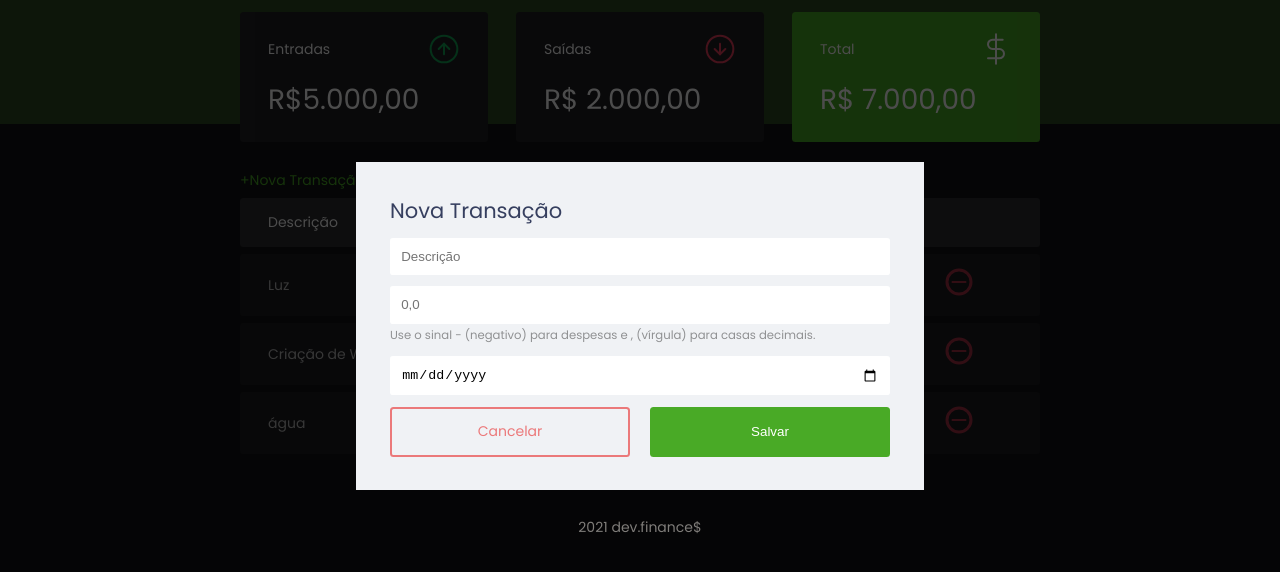
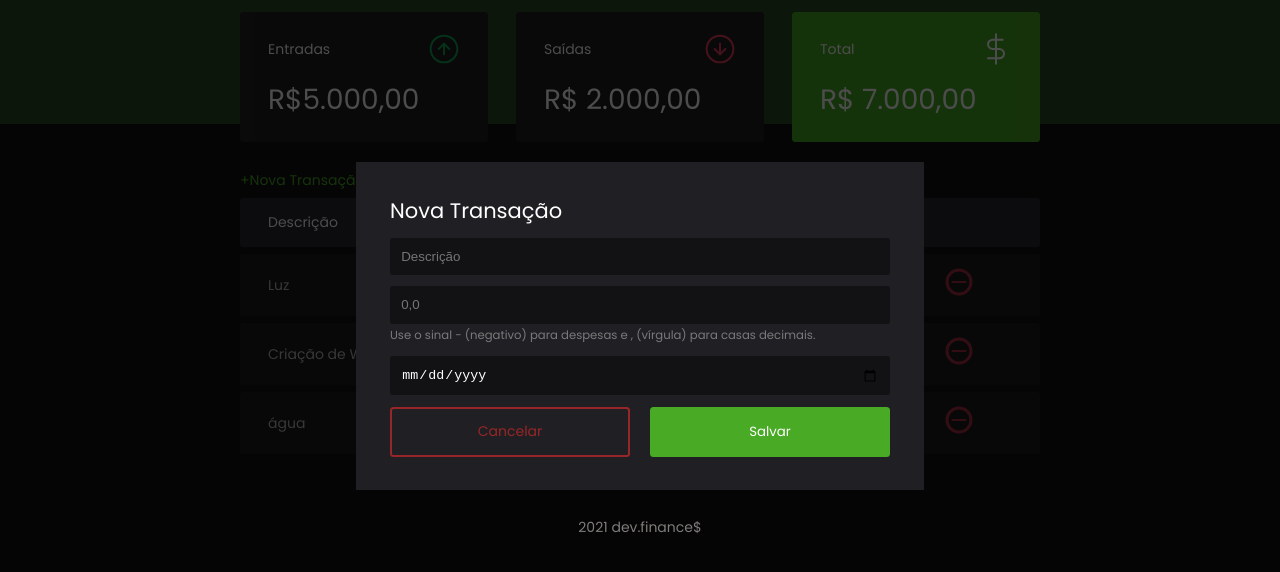
Before and after one commit to ruggerygusmao/dev.finance-rocketseat, a plain HTML site: page index.html in a window 1280 px wide. Both pictures are taken after a click on the link "+Nova Transação". Shown: the part 74-646 px from the top of the page. Drawn offline with Linux system fonts and the light colour scheme.

Commit message:
Conclusao do modo dark e indentação do css

```diff
--- a/style.css
+++ b/style.css
@@ -1,6 +1,5 @@
-/*========GLOBAL*/
+/*GLOBAL========================================*/
 :root{
-    --dark-blue: #363f5f;
     --green: #49aa26;
     --light-green: #3dd705;
     --red: #e92929;
@@ -42,12 +41,12 @@ h2{
 
     margin-top: 3.2rem;
     margin-bottom: 0.8rem;
-    color: var(--dark-blue);
+    color: rgb(255, 255, 255);
 
     font-weight: normal;
 }
 
-/*========LINKS & BUTTONS */
+/*LINKS & BUTTONS====================================*/
 
 a{
     color: var(--green);
@@ -66,6 +65,7 @@ button{
 
     color: white;
     background: var(--green);
+    font-family: 'Poppins', sans-serif;
 
     padding: 0;
 
@@ -99,9 +99,11 @@ button.new{
 
 .button.cancel:hover{
     opacity: 1;
+    color: rgb(255, 255, 255);
+    background-color: var(--red);
 }
 
-/*========HEADER*/
+/*HEADER========================================*/
 header{
 background: #2D4A22;
 padding: 2rem 0 10rem;
@@ -113,7 +115,7 @@ text-align: center;
     font-weight: 100;
 }
 
-/*========BALANCE*/
+/*BALANCE========================================*/
 
 #balance{
     margin-top: -8rem;
@@ -124,7 +126,7 @@ text-align: center;
     margin-top: 0;
 }
 
-/*========CARDS*/
+/*CARDS========================================*/
 
 .card{
     background: rgb(32, 32, 36);;
@@ -134,6 +136,9 @@ text-align: center;
     margin-bottom: 2rem;
 
     color: var(--dark-blue) ;
+}
+.card:hover{
+    background: rgb(40, 39, 46);
 }
 
 .card h3{
@@ -160,7 +165,7 @@ text-align: center;
     color: white;
 }
 
-/*======TABLE*/
+/*TABLE========================================*/
 #transaction{
     display: block;
     width: 100%;
@@ -170,7 +175,7 @@ text-align: center;
 #data-table{
     width: 100%;
     border-spacing: 0 0.5rem;
-    color: #969cb3;
+
 }
 
 table thead tr th:first-child,
@@ -185,7 +190,7 @@ table tbody tr td:last-child{
     border-radius: 0 0.25rem 0.25rem 0;
 }
 table thead th{
-    background: rgb(44, 44, 48);;
+    background: rgb(40, 39, 46);
 
     font-weight: normal;
     padding: 1rem 2rem;
@@ -214,10 +219,10 @@ td.income{
 }
 
 td.expense{
-    color: #e92629;
+    color: var(--red);
 }
 
-/*========MODAL*/
+/*MODAL========================================*/
 
 .modal-overlay{
     width: 100%;
@@ -243,10 +248,11 @@ td.expense{
 }
 
 .modal{
-    background: #f0f2f5;
-    padding: 2.4rem
+    background: rgb(32, 32, 36);
+    padding: 2.4rem;
+    color:rgb(255, 255, 255);
 }
-/*========FORM*/
+/*FORM========================================*/
 
 #form{
     max-width: 500px;
@@ -259,6 +265,10 @@ td.expense{
 input{
     border: none;
     border-radius: 0.2rem;
+    color: rgb(255, 255, 255);
+    border-color: rgb(18, 18, 20);
+    background: rgb(18, 18, 20);
+
 
     padding: 0.8rem;
 
@@ -283,7 +293,7 @@ input{
 .input-group{
     margin-top: 0.8rem;
 }
-/*========FOOTER*/
+/*FOOTER========================================*/
 footer{
     text-align: center;
     padding: 4rem 0 2rem;
@@ -291,7 +301,7 @@ footer{
     color: rgb(209, 205, 199);
     opacity: 0.6;
 }
-/*========RESPONSIVE*/
+/*RESPONSIVE======================================*/
 
 @media (min-width: 800px){
     html{
```
